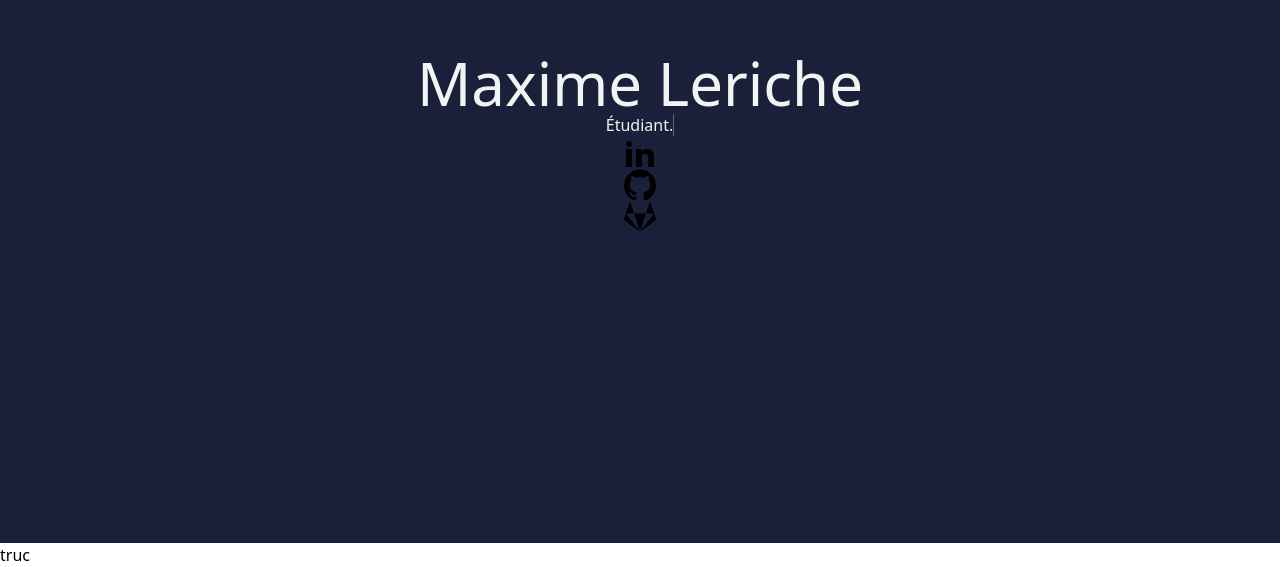
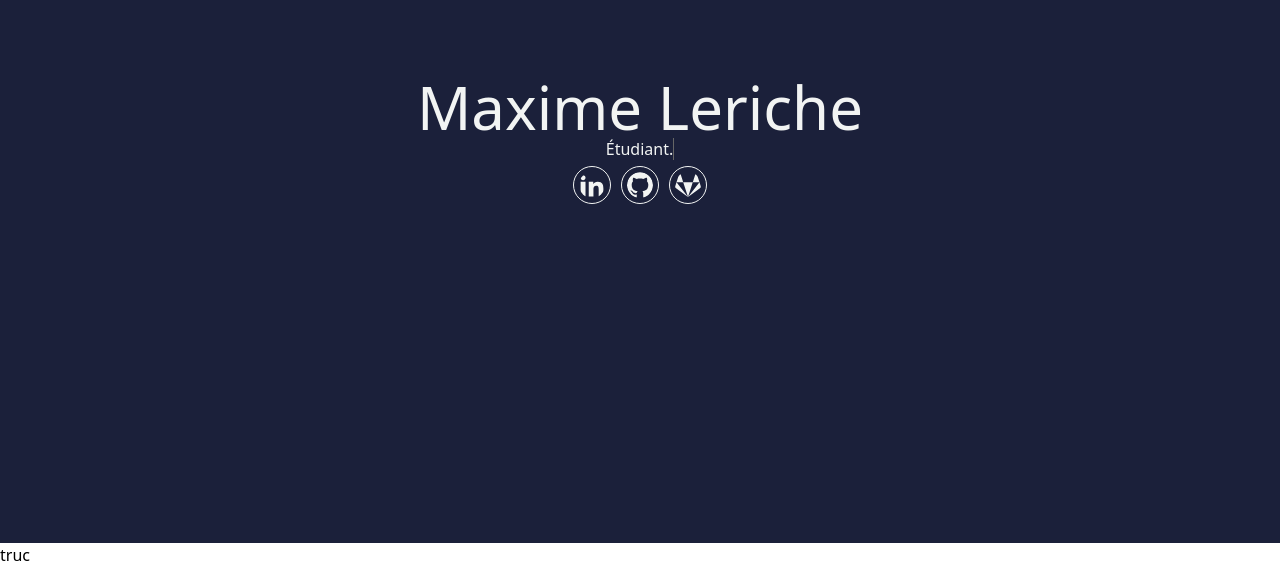
Before and after one commit to batleforc/Portfolio, a React (Create React App) app in the folder client/: page / in a window 1280 px wide. Shown: the part 257-824 px from the top of the page. Built offline with nearby package versions, Linux system fonts and the light colour scheme.

Commit message:
Add style of each mediaitem

```diff
--- a/client/src/component/MainPage/Media.tsx
+++ b/client/src/component/MainPage/Media.tsx
@@ -8,7 +8,7 @@ export interface MediaContent {
 
 const Media = ({ medias }: { medias: Array<MediaContent> }) => {
   return (
-    <div className="justify-center place-items-center">
+    <div className="coverMedia justify-center place-items-center">
       {medias.map((media) => (
         <MediaItem
           key={media.label}
--- a/client/src/component/MainPage/MediaItem.tsx
+++ b/client/src/component/MainPage/MediaItem.tsx
@@ -4,9 +4,9 @@ import { MediaContent } from "./Media";
 
 const MediaItem = ({ label, icon, link }: MediaContent) => {
   return (
-    <div>
+    <a href={link} target="_blank" rel="noreferrer">
       <IcoMoonSVG icon={icon} className="ico-cover" />
-    </div>
+    </a>
   );
 };
 
--- a/client/src/style/cover.scss
+++ b/client/src/style/cover.scss
@@ -1,7 +1,7 @@
 .coverPage {
   height: 100vh;
-  background-color: #1b203a;
-  color: #f2f4f3;
+  background-color: $color-bgCover;
+  color: $color-textCover;
   display: flex;
 }
 .coverPageContent > .txt-rotate-wrapper {
@@ -11,5 +11,14 @@
 .txt-rotate > .wrap {
   border-right: 0.08em solid #666;
 }
-.PageTittle {
+.coverMedia {
+  display: flex;
 }
+.ico-cover {
+  font-size: 38px;
+  color: $color-textCover;
+  border-radius: 50%;
+  border: 1px solid $color-textCover;
+  padding: 5px;
+  margin: 5px;
+}
--- a/client/src/style/icon.scss
+++ b/client/src/style/icon.scss
@@ -7,7 +7,7 @@
   stroke: currentColor;
   fill: currentColor;
 }
-.ico-cover {
+.ico-template {
   font-size: 32px;
   color: black;
 }
```
